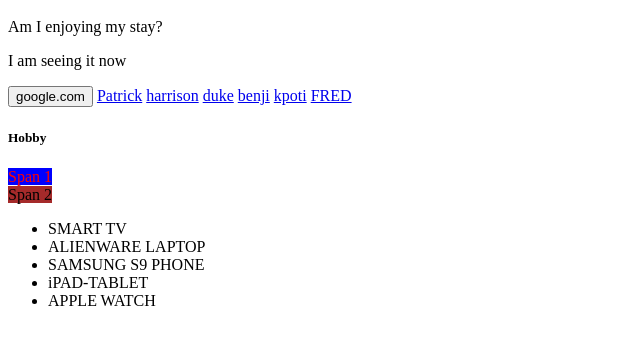
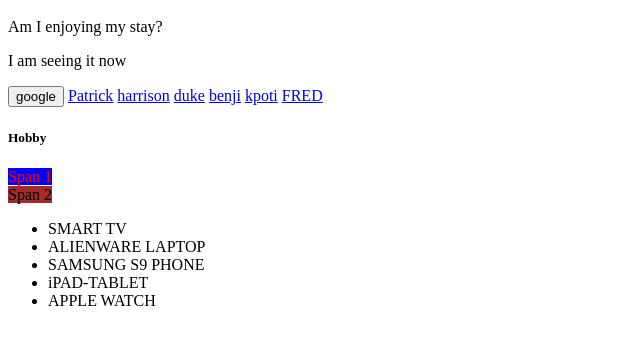
Before and after one commit to ustapabroser/french-profile, a plain HTML site: page pages/amankwa.html in a window 1280 px wide. Shown: the part 48-392 px from the top of the page, without its empty margins (0-640 px from the left). Drawn offline with Linux system fonts and the light colour scheme.

Commit message:
Signed-off-by: Godwill Amankwa <gamankwa@payswitch.com.gh>

```diff
--- a/pages/amankwa.html
+++ b/pages/amankwa.html
@@ -6,7 +6,7 @@
 	<body>
 		<h1 style='color:blue'>Welcome To My Homepage!</h1>
 		<p>Am I enjoying my stay?</p><p>I am seeing it now</p>
-		<button href="google.com">google.com</button>
+		<button href="https://google.com">google</button>
 		<a href="aseye.html">Patrick</a>
 		<a href="harrison.html">harrison</a>
 		<a href="dukes.html">duke</a>
```
